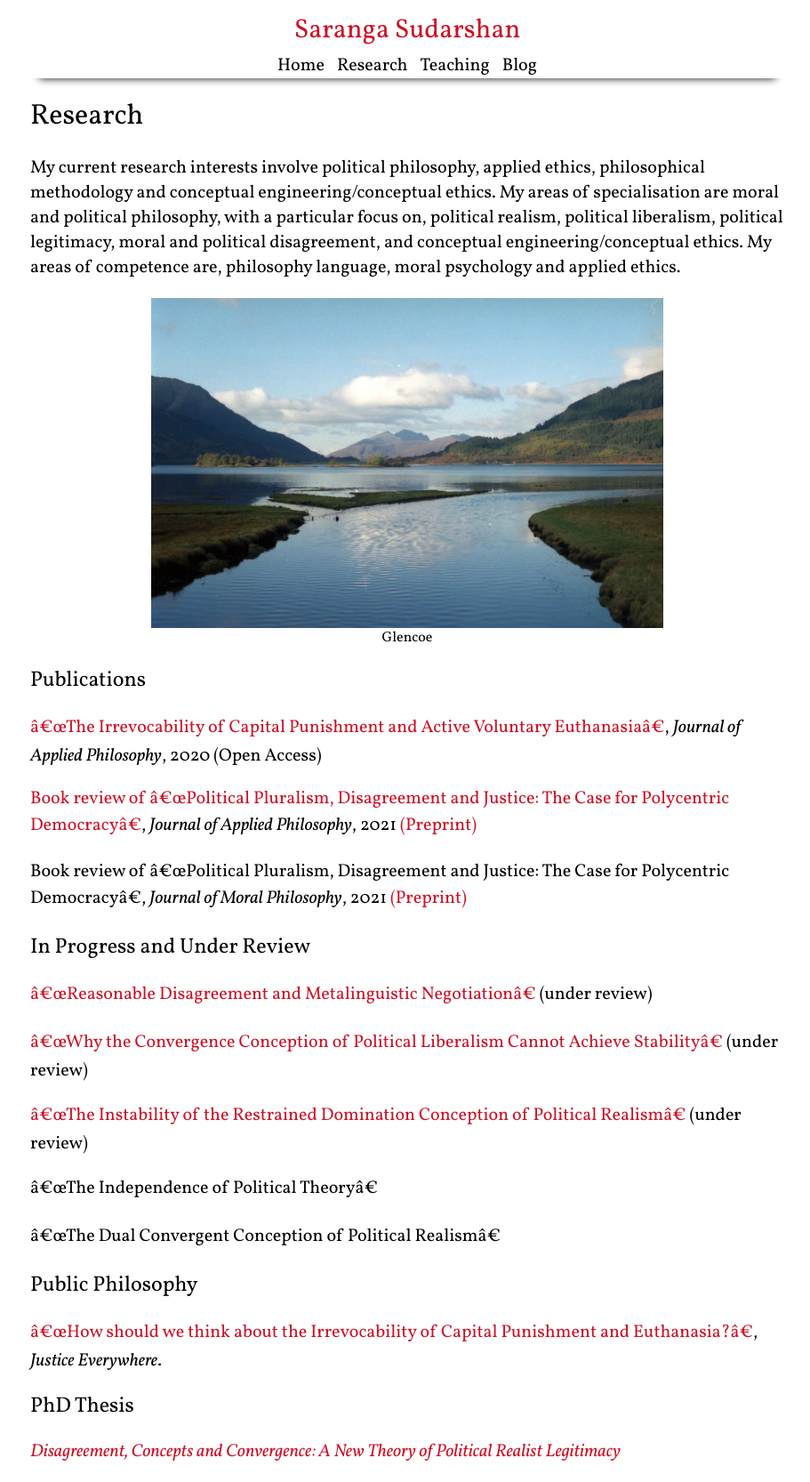
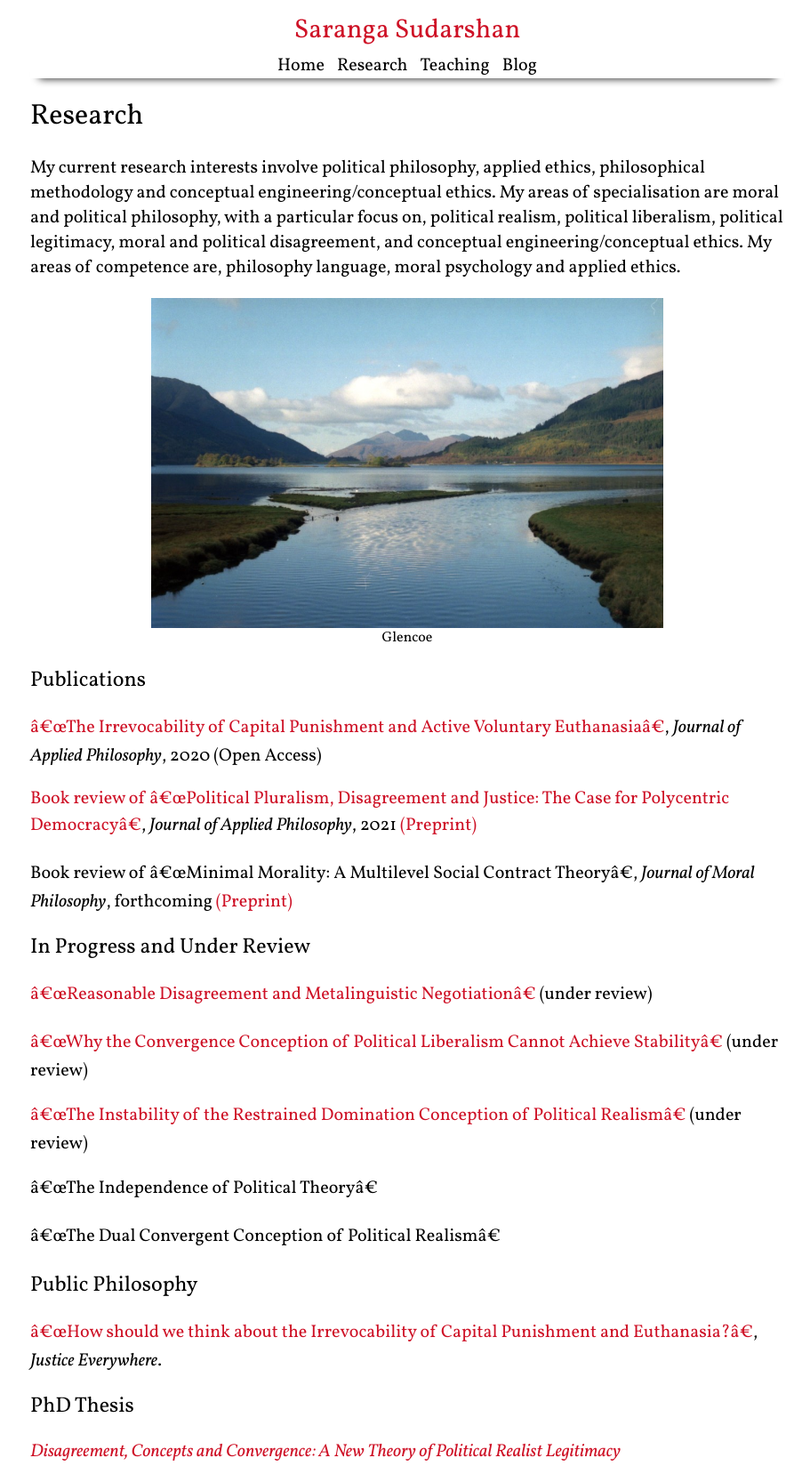
Before and after one commit to nsaranga/saranga.github.io, a Jekyll site: the page built from research.md, in a window 1280 px wide. Shown: the whole page at 89% size, without its empty margins (182-1093 px from the left). Built offline with Jekyll 4.4.1, drawn with Linux system fonts in a browser that asks for light colours.

Commit message:
update links

```diff
--- a/research.md
+++ b/research.md
@@ -19,7 +19,7 @@ My current research interests involve political philosophy, applied ethics, phil
 
 [Book review of "Political Pluralism, Disagreement and Justice: The Case for Polycentric Democracy"](https://doi.org/10.1111/japp.12494), *Journal of Applied Philosophy*, 2021 [(Preprint)](https://docs.google.com/document/d/1c0ml6b_4sprN26Qd6DfpYyZsGOtlKKngtWqv3ZRMR-k/edit?usp=sharing)
 
-Book review of "Political Pluralism, Disagreement and Justice: The Case for Polycentric Democracy", *Journal of Moral Philosophy*, 2021 [(Preprint)](https://docs.google.com/document/d/1nSV86y9-RPJRQ3PltHQoNBsickirNsDqDW4Nor0uQ-Q/edit?usp=sharing)
+Book review of "Minimal Morality: A Multilevel Social Contract Theory", *Journal of Moral Philosophy*, forthcoming [(Preprint)](https://docs.google.com/document/d/1nSV86y9-RPJRQ3PltHQoNBsickirNsDqDW4Nor0uQ-Q/edit?usp=sharing)
 
 ## In Progress and Under Review
 
```
